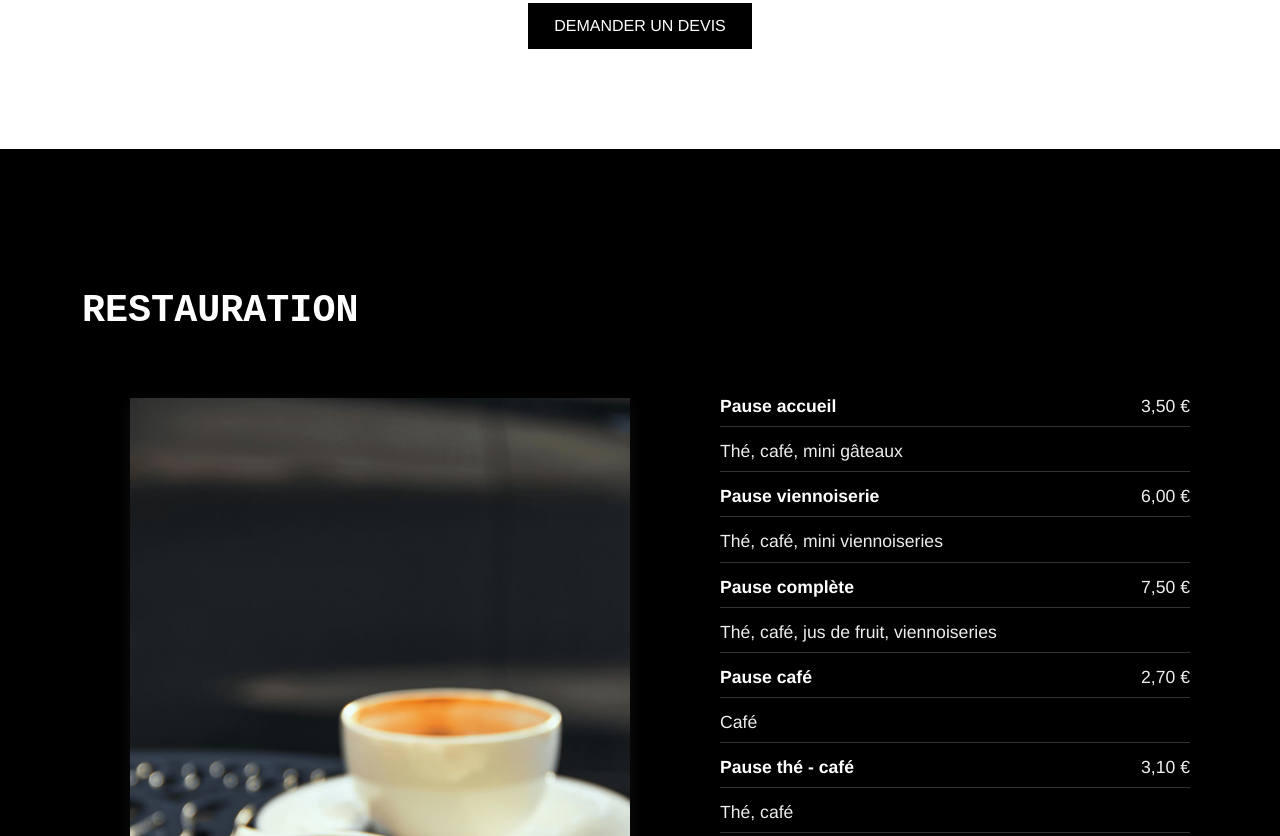
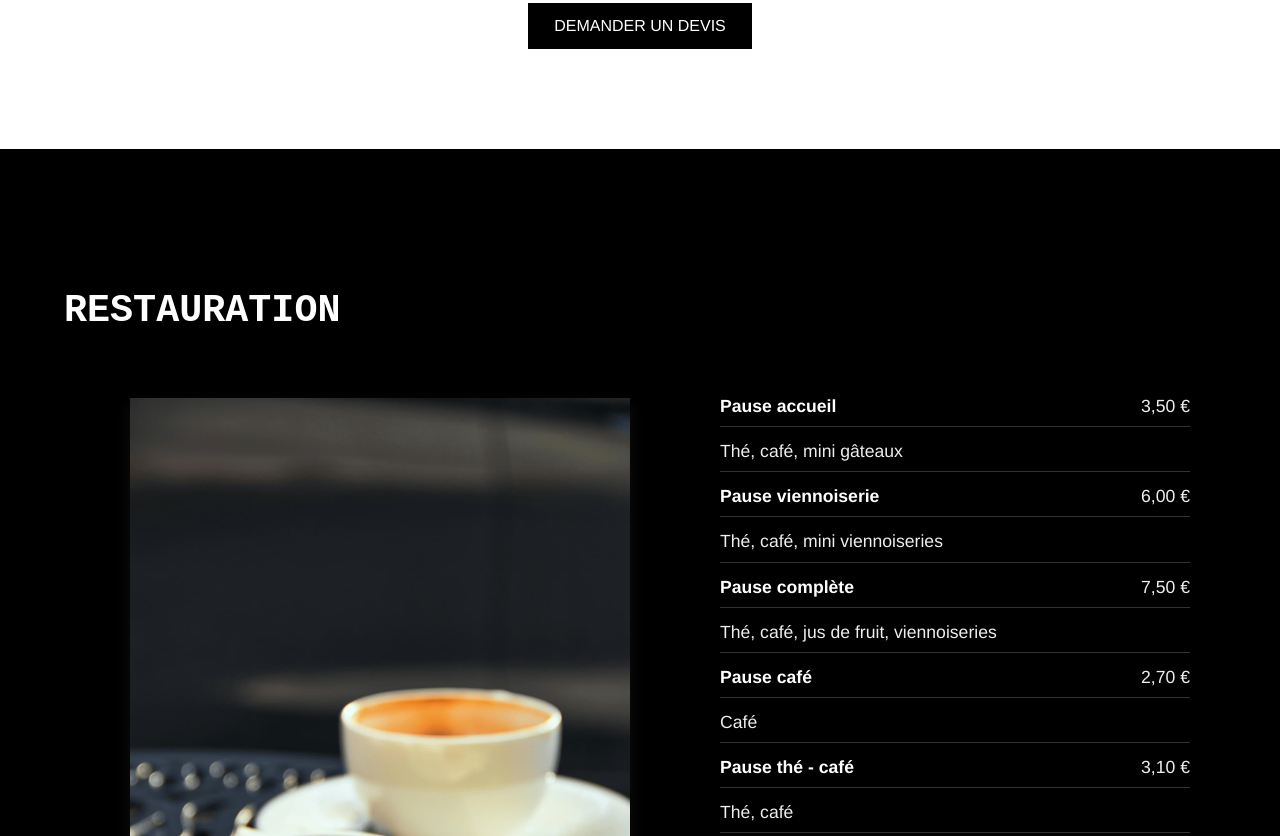
Before and after one commit to espacetrinite/site-internet, a plain HTML site: page index.html in a window 1280 px wide. Shown: the part 7997-8833 px from the top of the page. Drawn offline with nearby package versions, Linux system fonts and the light colour scheme.

Commit message:
Update style.css

```diff
--- a/css/style.css
+++ b/css/style.css
@@ -1175,7 +1175,6 @@ section h2 {
    SECTION RESTAURATION – VERSION INVERSÉE
 ============================================ */
 .section-restauration {
-  padding: 60px 20px;
   background: black;
   color: white;
   text-align: left;
```
